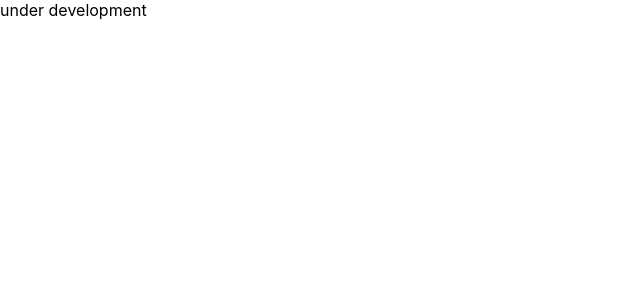
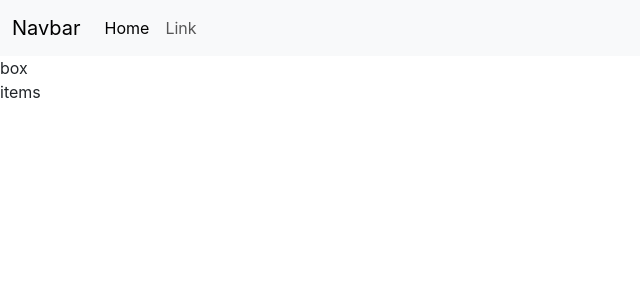
Before and after one commit to LaKsHaY5280/NewsChronicle, a React (Create React App) app: page / in a window 1280 px wide. Shown: the top 300 px of the page, without its empty margins (0-640 px from the left). Built offline with nearby package versions, Linux system fonts and the light colour scheme.

Commit message:
First foundation laid

```diff
--- a/public/index.html
+++ b/public/index.html
@@ -7,37 +7,27 @@
     <meta name="theme-color" content="#000000" />
     <meta
       name="description"
-      content="Web site created using create-react-app"
+      content="About
+      NewsCronicle contains the source code for my daily news website built using React. The website is designed to provide users with the latest news and information from around the world, updated on a daily basis."
     />
     <link rel="apple-touch-icon" href="%PUBLIC_URL%/logo192.png" />
-    <!--
-      manifest.json provides metadata used when your web app is installed on a
-      user's mobile device or desktop. See https://developers.google.com/web/fundamentals/web-app-manifest/
-    -->
+
     <link rel="manifest" href="%PUBLIC_URL%/manifest.json" />
-    <!--
-      Notice the use of %PUBLIC_URL% in the tags above.
-      It will be replaced with the URL of the `public` folder during the build.
-      Only files inside the `public` folder can be referenced from the HTML.
-
-      Unlike "/favicon.ico" or "favicon.ico", "%PUBLIC_URL%/favicon.ico" will
-      work correctly both with client-side routing and a non-root public URL.
-      Learn how to configure a non-root public URL by running `npm run build`.
-    -->
-    <title>React App</title>
+    <link
+      href="https://cdn.jsdelivr.net/npm/bootstrap@5.3.0-alpha3/dist/css/bootstrap.min.css"
+      rel="stylesheet"
+      integrity="sha384-KK94CHFLLe+nY2dmCWGMq91rCGa5gtU4mk92HdvYe+M/SXH301p5ILy+dN9+nJOZ"
+      crossorigin="anonymous"
+    />
+    <title>NewsChronics</title>
   </head>
   <body>
     <noscript>You need to enable JavaScript to run this app.</noscript>
     <div id="root"></div>
-    <!--
-      This HTML file is a template.
-      If you open it directly in the browser, you will see an empty page.
-
-      You can add webfonts, meta tags, or analytics to this file.
-      The build step will place the bundled scripts into the <body> tag.
-
-      To begin the development, run `npm start` or `yarn start`.
-      To create a production bundle, use `npm run build` or `yarn build`.
-    -->
+    <script
+      src="https://cdn.jsdelivr.net/npm/bootstrap@5.3.0-alpha3/dist/js/bootstrap.bundle.min.js"
+      integrity="sha384-ENjdO4Dr2bkBIFxQpeoTz1HIcje39Wm4jDKdf19U8gI4ddQ3GYNS7NTKfAdVQSZe"
+      crossorigin="anonymous"
+    ></script>
   </body>
 </html>
--- a/src/App.js
+++ b/src/App.js
@@ -1,10 +1,16 @@
+import React, { Component } from 'react'
+import './App.css';
+import Navbar from './components/Navbar';
+import Newsbox from './components/Newsbox';
 
-import './App.css';
+export default class App extends Component {
+  render() {
+    return (
+      <div>
+        <Navbar />
+        <Newsbox/>
 
-function App() {
-  return (
-    <div > under development</div>
-  );
+      </div>
+    )
+  }
 }
-
-export default App;
--- /dev/null
+++ b/src/components/Navbar.js
@@ -0,0 +1,36 @@
+import React, { Component } from 'react'
+
+
+export class Navbar extends Component {
+
+
+  render() {
+    return (
+        <div>
+            <nav className="navbar navbar-expand-lg bg-body-tertiary">
+                <div className="container-fluid">
+                    <a className="navbar-brand" href="/">Navbar</a>
+                    <button className="navbar-toggler" type="button" data-bs-toggle="collapse" data-bs-target="#navbarSupportedContent" aria-controls="navbarSupportedContent" aria-expanded="false" aria-label="Toggle navigation">
+                        <span className="navbar-toggler-icon"></span>
+                    </button>
+                    <div className="collapse navbar-collapse" id="navbarSupportedContent">
+                        <ul className="navbar-nav me-auto mb-2 mb-lg-0">
+                            <li className="nav-item">
+                                <a className="nav-link active" aria-current="page" href="/">Home</a>
+                            </li>
+                            <li className="nav-item">
+                                <a className="nav-link" href="/">Link</a>
+                            </li>
+                        </ul>
+                        <form className="d-flex" role="search">
+                        </form>
+                    </div>
+                </div>
+            </nav>
+        </div>
+      )
+    }
+}
+
+
+export default Navbar
--- /dev/null
+++ b/src/components/Newsbox.js
@@ -0,0 +1,14 @@
+import React, { Component } from 'react'
+
+import Newsitems from './Newsitems'
+
+export default class Newsbox extends Component {
+  render() {
+    return (
+        <div> box
+            <Newsitems/>
+
+      </div>
+    )
+  }
+}
--- /dev/null
+++ b/src/components/Newsitems.js
@@ -0,0 +1,11 @@
+import React, { Component } from 'react'
+
+export default class Newsitems extends Component {
+  render() {
+    return (
+      <div> items
+
+      </div>
+    )
+  }
+}
```
Also changed, not shown: src/logo.svg (deleted).
